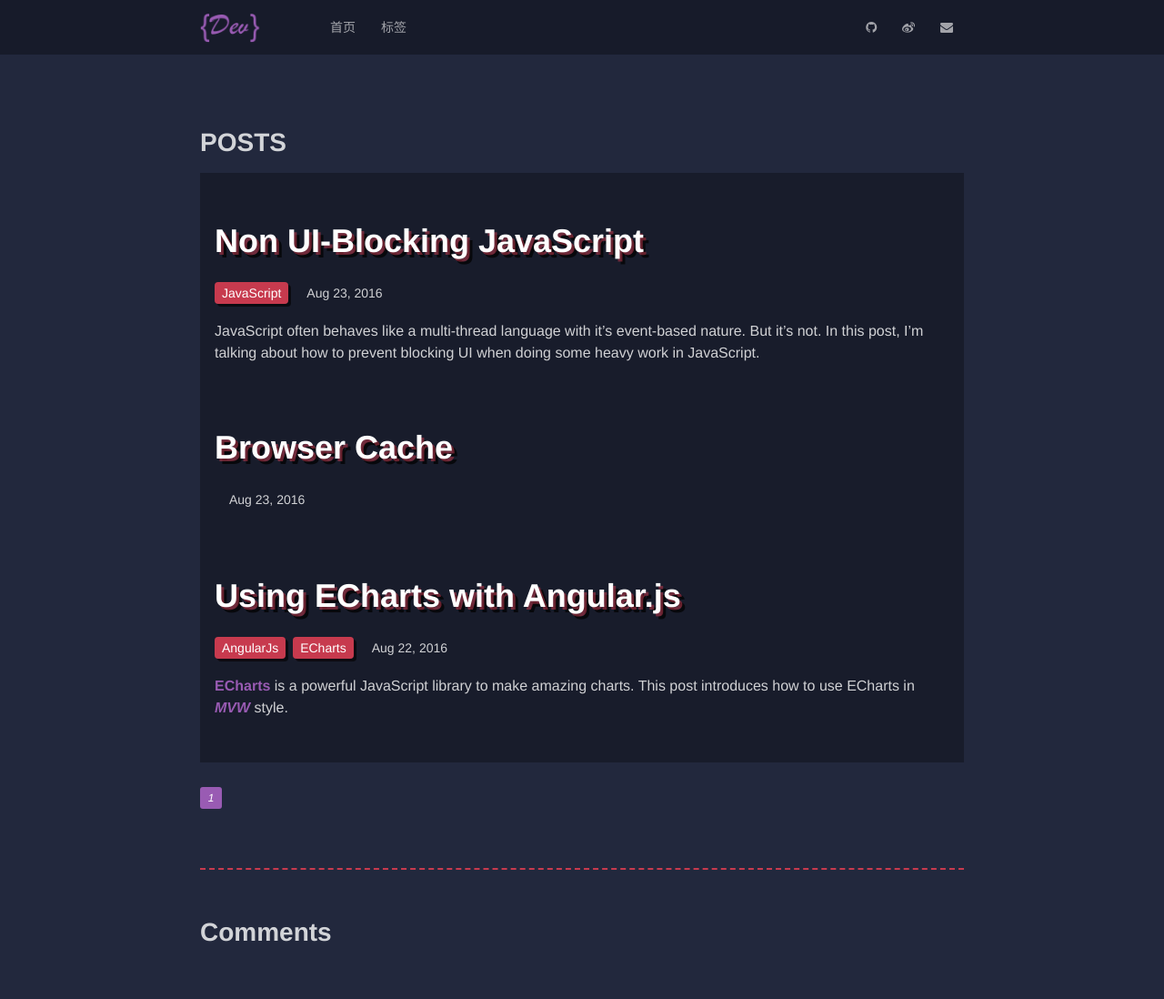
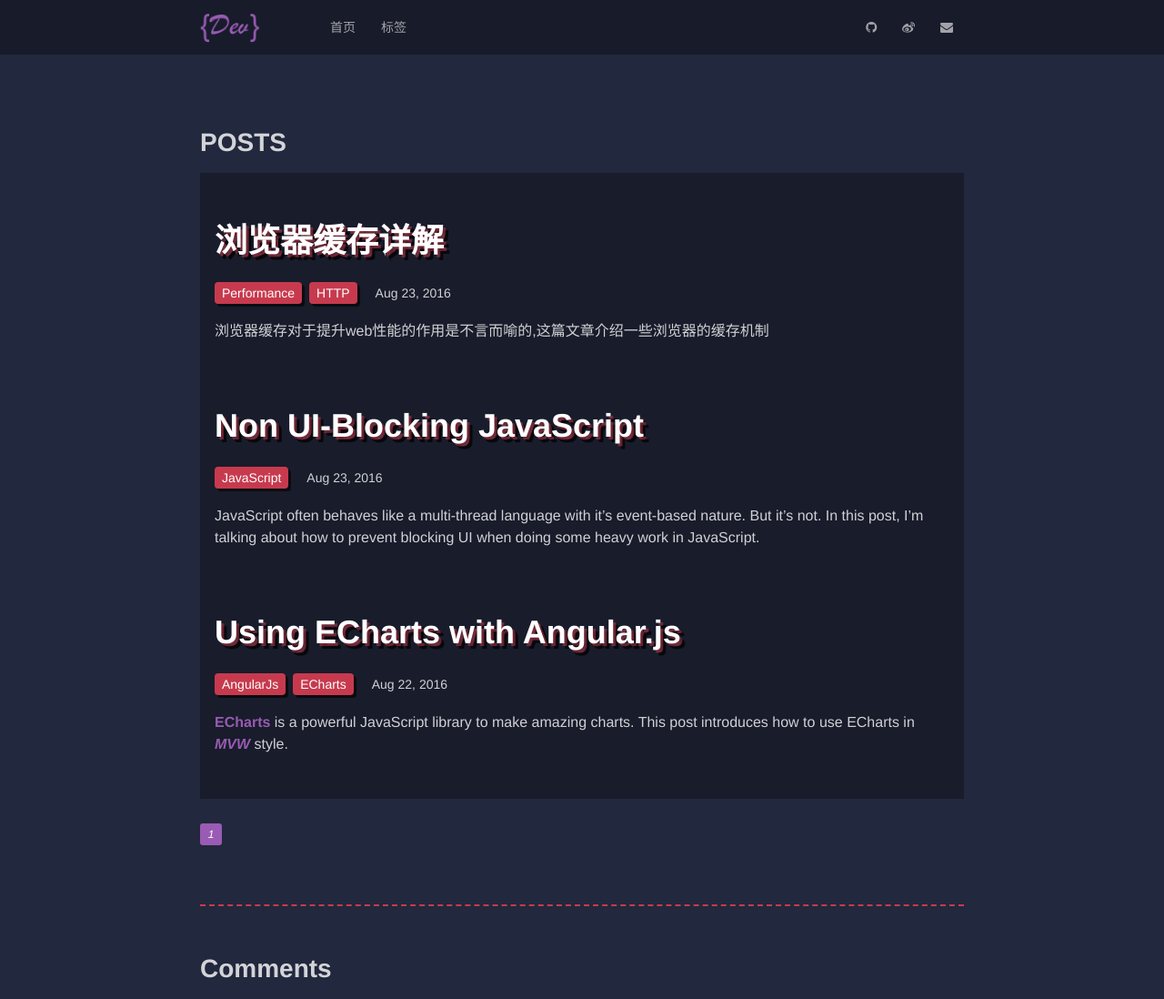
Before and after one commit to lancebiu/lancebiu.github.io, a Jekyll site: the page built from index.html, in a window 1280 px wide. Shown: the whole page at 91% size. Built offline with Jekyll 4.4.1, drawn with Linux system fonts in a browser that asks for light colours; nearby versions of some CDN libraries; the list of posts is cut into pages by our own code; comment, search, counter and statistics services are not loaded; before the commit the page ends 1058 px from its top, so only the background shows below that; some of the changed lines change nothing that is shown.

Commit message:
add post

````diff
--- a/_posts/2016-08-23-browser-cache.markdown
+++ b/_posts/2016-08-23-browser-cache.markdown
@@ -0,0 +1,87 @@
+---
+layout: post
+title: 浏览器缓存详解
+excerpt: "浏览器缓存对于提升web性能的作用是不言而喻的,这篇文章介绍一些浏览器的缓存机制"
+date: 2016-08-23 09:11:34
+permalink: /browser-cache/
+tags:
+- Performance
+- HTTP
+---
+
+>Web缓存是可以自动保存常见资源副本的HTTP设备。当Web请求抵达缓存时,如果本地有已缓存的副本,就可以从本地存储设备而不是原始服务器中提取这个资源。
+
+## 为什么要使用缓存
+
+使用缓存有以下优点
+
++ 缓存`减少了冗余的数据传输`,节省了你的网络费用。
++ 缓存`缓解了网络性能瓶颈的问题`。不需要更多的带宽就能够更快的加载页面。
++ 缓存`降低了对原始服务器的要求`。服务器可以更快的响应,避免过载的情况。
++ 缓存`降低了距离时延`,因为从较远的地方加载页面会更慢一些。
+
+## 缓存处理步骤
+
+缓存处理的流程如下图所示
+
+!['缓存处理步骤'](http://ocd7f3wcw.bkt.clouddn.com/browser-cache-01.png)
+
+上图中出现了两个词对缓存很重要,`新鲜`和`再验证`.
+
+### 新鲜
+
+HTTP通过`Cache-Control`和`Expires`这两个首部,为每个资源附加了一个'过期日期'。这些首部说明了在多长时间内可以将这些内容视为`新鲜`的。
+
+#### Expires策略:
+
+```
+Expires: Tus, 23 Aug 2016, 05:00:00 GT
+```
+
+`Expires`指定了一个具体的过期时间,在这个时间之前,缓存被认为是新鲜的。
+
+`Expires`是`HTTP 1.0`的东西,现在浏览器均默认使用`HTTP 1.1`,所以它的作用基本忽略。同时,`Expires`要求浏览器和服务器的时钟严格同步,当时钟不同步时,会带来较大误差。
+所以从`HTTP 1.1`开始,使用Cache-Control来代替。
+
+#### Cache-Control策略
+
+```
+Cache-Control: max-age=484200
+```
+
+`Cache-Control` 通过`max-age`来指定缓存的最大使用期——在`max-age`指定的时间内缓存都是新鲜的, `max-age`以秒为单位。
+
+### 再验证
+
+仅仅是已缓存资源过期了并不代表它和原始服务器上的资源不一样了,只是意味着你该去检查一下服务器上的资源是够更新了,这种情况叫做再验证。
+
++ 如果验证发现服务器上的资源已经更新了,缓存就会获取一份新的资源副本,并将其存储在旧资源的位置上,然后将资源发送给客户端。
++ 如果验证显示内容没有发生变化,缓存只需要获取新的首部,包括一个新的过期时间,并对缓存中的首部进行更新就好了。
+
+#### Last-Modified/If-Modified-Since验证
+
+`IF-Modified-Since`首部可以与Last-Modified服务器响应首部配合工作。
+
+`Last-Modified`标识了资源的最后修改日期,在响应请求时,将这个首部返回;当缓存要对已缓存资源再验证时,就会带上`If-Modified-Since`首部。原始服务器收到请求
+后发现有`IF-Modified-Since`首部,则与被请求资源的`Last-Modified`进行比较,如果资源已经被修改过,那么携带新首部的新资源就会被返回并缓存;如果资源没有被修
+改过,那么服务器返回一个`304 Not Modified`响应报文,并且包含一个新的过期时间。
+
+#### ETag/If-None-Match验证
+
+`ETag`是资源的实体标签,当资源内容发生了变化时,则修改标签以标识版本变化。在响应请求时,将这个首部返回。当缓存要对已缓存资源进行再验证时,就带上`If-None-Match`
+首部,原始服务器发现有`If-None-Match`首部,则与被请求资源的`ETag`进行比较,如果资源已经被修改过,携带新首部的新资源就会被返回并缓存;如果资源没有被修改过,
+那么服务器返回一个`304 Not Modified`响应报文,并且包含一个新的过期时间。
+
+
+#### 既生Last-Modified何生ETag?
+
+>+ 有些资源会被周期性的重写,但实际包含的数据常常是一样的,尽管内容没有发生变化,但是修改日期会发生变化。
+>+ 有些资源可能被修改了,但所做的修改并不重要,不需要更新缓存。(比如添加了注释)
+>+ 有些服务器无法准确地判定其页面的最后生成时间。
+>+ 有些服务器提供的资源会在亚秒间隙进行变化,对这些服务器来说,以秒为粒度的修改日期就不够用了。
+
+## 缓存详细流程图
+
+最后再放一张图,说明了缓存机制的具体流程。
+
+![缓存详细流程](http://ocd7f3wcw.bkt.clouddn.com/browser-cache-02.png)
--- a/_sass/_post.scss
+++ b/_sass/_post.scss
@@ -64,11 +64,12 @@
       color: #8727b3;
       text-decoration: none;
     }
-    a img {
+    img {
       border: none;
+      max-width: 100%;
     }
     p {
-      font-size: 16px;
+      font-size: 14px;
       margin-bottom: 9px;
     }
     h2 {
@@ -79,22 +80,25 @@
       padding-top: 32px;
       border-top: 1px dashed #C73A4E;
     }
+    h3, h4, h5 {
+      text-shadow: 2px 2px rgba(0, 0, 0, 0.3);
+    }
     h3 {
-      font-size: 24px;
+      font-size: 32px;
     }
     h4 {
-      font-size: 20px;
+      font-size: 26px;
     }
     h5 {
-      font-size: 16px;
+      font-size: 22px;
     }
     h6 {
-      font-size: 13px;
+      font-size: 16px;
     }
     hr {
       margin: 0 0 19px;
       border: 0;
-      border-bottom: 1px solid #ccc;
+      border-bottom: 1px solid rgba(26, 26, 26, 0.7);
     }
 
     blockquote {
@@ -117,7 +121,6 @@
       line-height: 0;
     }
     .footnotes {
-
       margin-top: 96px;
       padding-top: 36px;
       border-top: 3px dashed #C73A4E;
````
